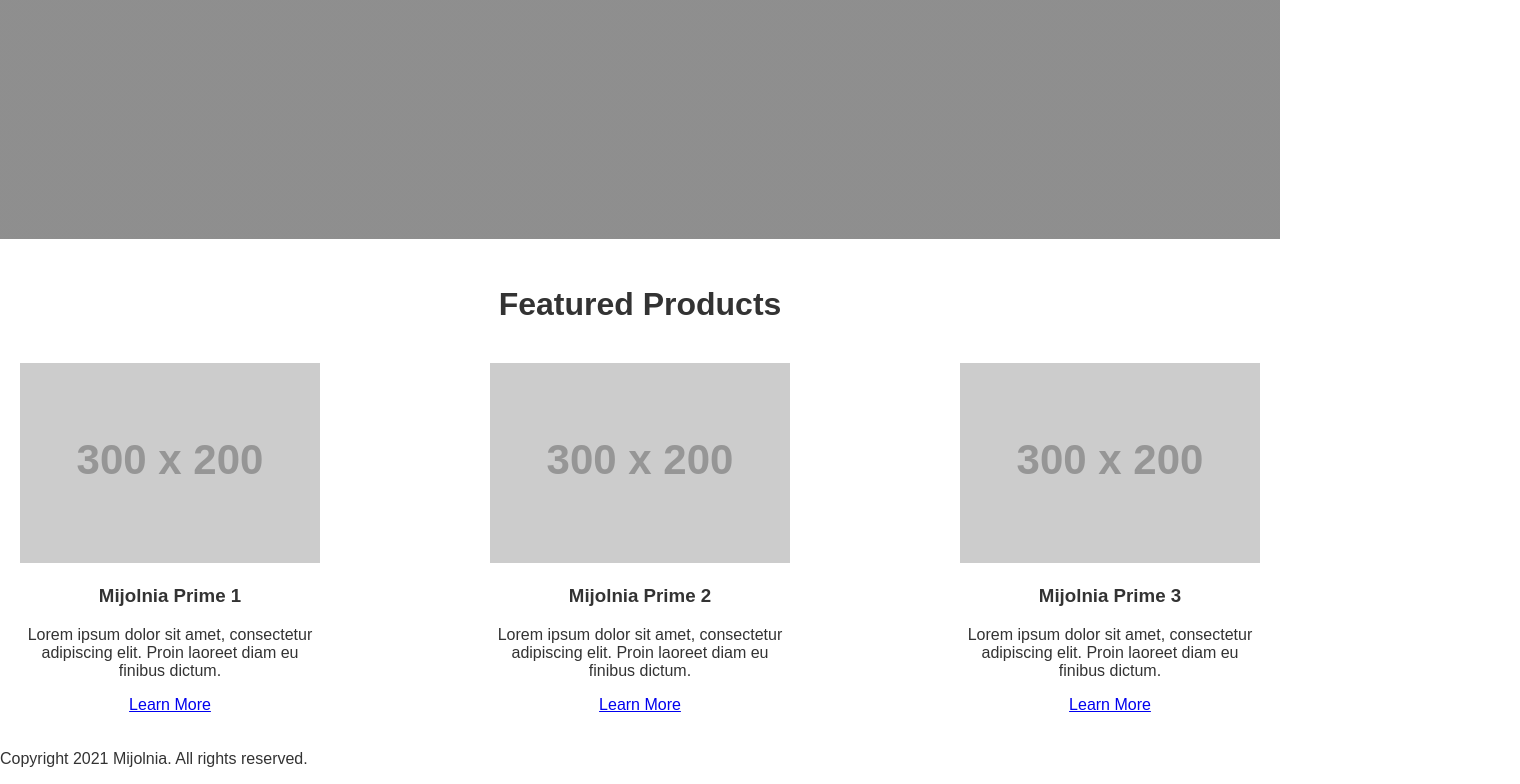
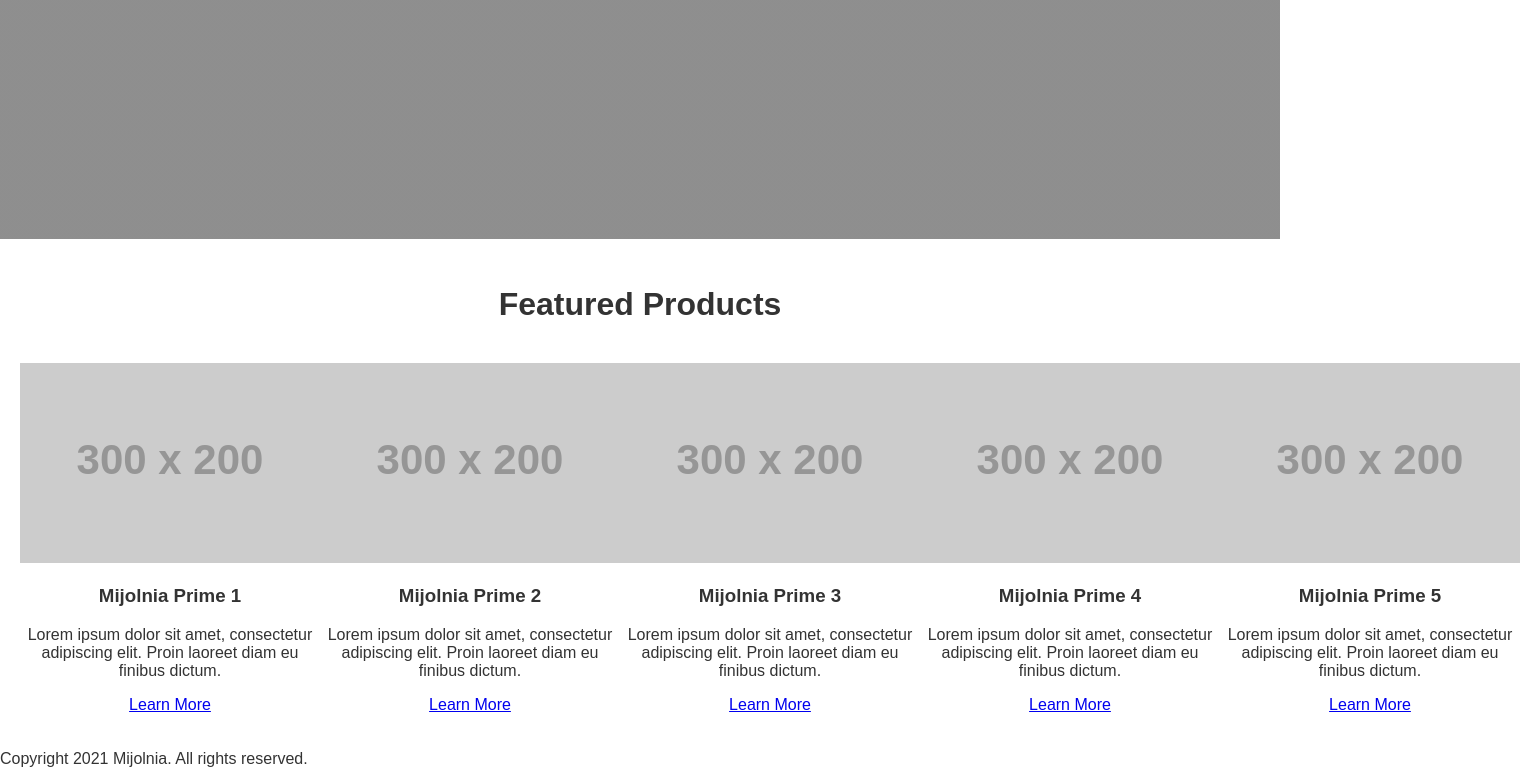
Before and after one commit to Teknon1/Mijonia-Main-Landing-page, a plain HTML site: page index.html in a window 1280 px wide. Shown: the part 630-1414 px from the top of the page, 1520 px wide, since content can reach past the window. Drawn offline with Linux system fonts and the light colour scheme; placeholder pictures from the web are drawn by us.

Commit message:
initial commit

```diff
--- a/index.css
+++ b/index.css
@@ -55,7 +55,7 @@ body {
 
 /* Hero Styles */
 .hero {
-    background-image: linear-gradient(rgba(0,0,0,0.3), rgba(0,0,0,0.3)), url("https://via.placeholder.com/2000x800");
+    background-image: linear-gradient(rgba(0, 0, 0, 0.3), rgba(0, 0, 0, 0.3)), url("https://via.placeholder.com/2000x800");
     background-size: cover;
     background-position: center;
     height: 800px;
--- a/index.html
+++ b/index.html
@@ -37,8 +37,9 @@
                 <div class="product">
                     <img src="https://via.placeholder.com/300x200" alt="Mijolnia Prime">
                     <h3>Mijolnia Prime 1</h3>
-                    <p>Lorem ipsum dolor sit amet, consectetur adipiscing elit. Proin laoreet diam eu finibus
-                        dictum.</p>
+                    <p>
+                        Lorem ipsum dolor sit amet, consectetur adipiscing elit. Proin laoreet diam eu finibus dictum.
+                    </p>
                     <a href="#" class="btn">Learn More</a>
                 </div>
                 <div class="product">
@@ -51,8 +52,25 @@
                 <div class="product">
                     <img src="https://via.placeholder.com/300x200" alt="Tesla Model X">
                     <h3>Mijolnia Prime 3</h3>
-                    <p>Lorem ipsum dolor sit amet, consectetur adipiscing elit. Proin laoreet diam eu finibus
-                        dictum.</p>
+                    <p>
+                        Lorem ipsum dolor sit amet, consectetur adipiscing elit. Proin laoreet diam eu finibus dictum.
+                    </p>
+                    <a href="#" class="btn">Learn More</a>
+                </div>
+                <div class="product">
+                    <img src="https://via.placeholder.com/300x200" alt="Tesla Model X">
+                    <h3>Mijolnia Prime 4</h3>
+                    <p>
+                        Lorem ipsum dolor sit amet, consectetur adipiscing elit. Proin laoreet diam eu finibus dictum.
+                    </p>
+                    <a href="#" class="btn">Learn More</a>
+                </div>
+                <div class="product">
+                    <img src="https://via.placeholder.com/300x200" alt="Tesla Model X">
+                    <h3>Mijolnia Prime 5</h3>
+                    <p>
+                        Lorem ipsum dolor sit amet, consectetur adipiscing elit. Proin laoreet diam eu finibus dictum.
+                    </p>
                     <a href="#" class="btn">Learn More</a>
                 </div>
             </div>
```
Lines whose indentation alone changed are shown as unchanged.
